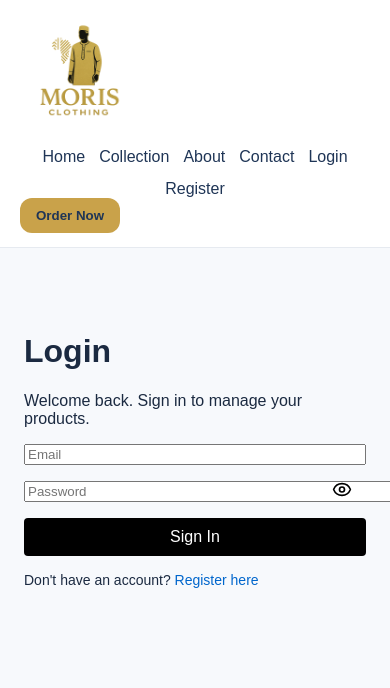
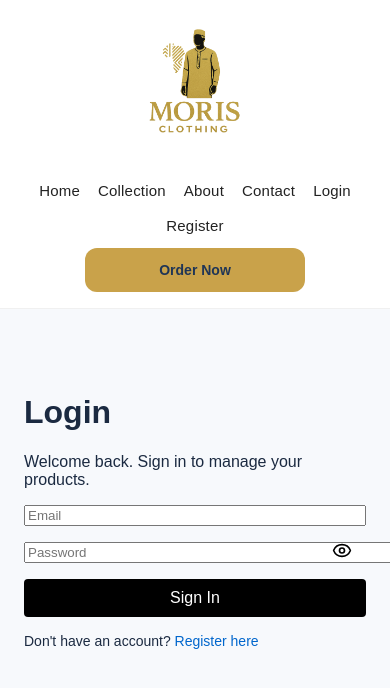
Before and after one commit to princebelieve/moris-clothings, a React (Vite) app in the folder client/: page /login in a window 390 px wide. Shown: the top 688 px of the page. Built offline with nearby package versions, Linux system fonts and the light colour scheme; no server answers.

Commit message:
Working on navbar and collection css

```diff
--- a/client/src/pages/Collection.jsx
+++ b/client/src/pages/Collection.jsx
@@ -19,10 +19,16 @@ export default function Collection() {
     <>
       <Navbar />
 
-      <div style={{ padding: "40px" }}>
-        <h1>All Products</h1>
-        <ProductGrid products={products} />
-      </div>
+      <section className="section-alt">
+        <div className="container">
+          <h1 className="title">All Products</h1>
+          <p className="muted">
+            Explore premium tailoring, custom gowns, senator wears and more.
+          </p>
+
+          <ProductGrid products={products} />
+        </div>
+      </section>
     </>
   );
 }
--- a/client/src/pages/ProductDetails.jsx
+++ b/client/src/pages/ProductDetails.jsx
@@ -53,11 +53,22 @@ export default function ProductDetails() {
       <Navbar />
 
       <div className="page">
-        <img src={product.image} width="300" alt={product.name} />
-        <h1>{product.name}</h1>
-        <h2>£{Number(product?.price || 0).toLocaleString()}</h2>
+        <div className="product-detail">
+          <img
+            src={product.image}
+            alt={product.name}
+            className="product-detail-image"
+          />
 
-        <button onClick={buyNow}>Buy Now</button>
+          <div className="product-detail-content">
+            <h1>{product.name}</h1>
+            <h2>£{Number(product?.price || 0).toLocaleString()}</h2>
+
+            <button className="primary" onClick={buyNow}>
+              Buy Now
+            </button>
+          </div>
+        </div>
       </div>
     </>
   );
--- a/client/src/styles/global.css
+++ b/client/src/styles/global.css
@@ -28,32 +28,72 @@ button {
 /* ================= NAVBAR ================= */
 
 .navbar {
-  display: flex;
-  justify-content: space-between;
-  align-items: center;
-  padding: 14px 20px;
-  background: var(--white);
-  border-bottom: 1px solid #e6eaf0;
   position: sticky;
   top: 0;
   z-index: 1000;
-  flex-wrap: wrap;
+  height: 76px;
+  padding: 0 6%;
+  display: flex;
+  align-items: center;
+  justify-content: space-between;
+  background: rgba(255,255,255,0.92);
+  backdrop-filter: blur(12px);
+  -webkit-backdrop-filter: blur(12px);
+  border-bottom: 1px solid rgba(0,0,0,0.06);
 }
 
 .logo {
-  width: 120px;
+  width: 138px;
+  object-fit: contain;
 }
 
 .nav-links {
   display: flex;
-  gap: 14px;
   align-items: center;
-  flex-wrap: wrap;
+  gap: 34px;
 }
 
 .nav-links a {
-  color: var(--navy);
+  position: relative;
+  font-size: 15px;
   font-weight: 500;
+  color: #222;
+  letter-spacing: 0.2px;
+}
+
+.nav-links a:hover {
+  color: var(--gold);
+}
+
+.nav-links a::after {
+  content: "";
+  position: absolute;
+  left: 0;
+  bottom: -8px;
+  width: 0;
+  height: 2px;
+  background: var(--gold);
+  transition: width 0.25s ease;
+}
+
+.nav-links a:hover::after {
+  width: 100%;
+}
+
+.cta {
+  height: 44px;
+  padding: 0 22px;
+  border: none;
+  border-radius: 999px;
+  background: #111;
+  color: white;
+  font-size: 14px;
+  font-weight: 600;
+}
+
+.cta:hover {
+  background: var(--gold);
+  color: #111;
 }
 
 /* CTA button */
@@ -71,38 +111,43 @@ button {
 .hero {
   display: flex;
   align-items: center;
-  min-height: 68vh;
-  padding: 50px 8%;
+  min-height: 62vh;
+  padding: 48px 6%;
   background:
     linear-gradient(
       to right,
-      rgba(0, 0, 0, 0.92) 0%,
-      rgba(0, 0, 0, 0.78) 38%,
-      rgba(0, 0, 0, 0.38) 68%,
-      rgba(0, 0, 0, 0.15) 100%
+      rgba(0,0,0,0.92) 0%,
+      rgba(0,0,0,0.82) 28%,
+      rgba(0,0,0,0.55) 46%,
+      rgba(0,0,0,0.10) 70%
     ),
-    url("/hero.jpg") center right / cover no-repeat;
+    url("/hero.jpg");
+  background-size: cover;
+  background-position: 72% center;
+  background-repeat: no-repeat;
 }
 
 .hero > div:first-child {
-  max-width: 560px;
+  max-width: 460px;
+  margin-left: 0;
 }
 
 .hero h1 {
-  margin: 0 0 16px;
-  font-size: 52px;
-  line-height: 1.02;
-  color: var(--gold);
-  letter-spacing: -1.5px;
-  max-width: 540px;
+  margin: 0 0 18px;
+  color: #d8b46a;
+  font-size: 58px;
+  line-height: 0.95;
+  font-weight: 700;
+  letter-spacing: -2px;
+  font-family: Georgia, "Times New Roman", serif;
 }
 
 .hero p {
-  margin: 0 0 28px;
-  color: rgba(255,255,255,0.82);
+  max-width: 420px;
+  margin: 0 0 30px;
+  color: rgba(255,255,255,0.78);
   font-size: 18px;
-  line-height: 1.7;
-  max-width: 500px;
+  line-height: 1.75;
 }
 
 /* Buttons */
@@ -128,52 +173,46 @@ button {
 
 .grid {
   display: grid;
-  grid-template-columns: repeat(auto-fit, minmax(240px, 1fr));
-  gap: 22px;
-  padding: 40px 20px;
-  max-width: 1100px;
-  margin: 0 auto;
+  grid-template-columns: repeat(auto-fit, minmax(320px, 1fr));
+  gap: 32px;
+  padding: 48px 0 0;
 }
 
 /* ================= CARD ================= */
 
 .card {
   background: var(--white);
-  padding: 14px;
-  border-radius: var(--radius);
-  box-shadow: 0 2px 10px rgba(0,0,0,0.04);
-  border: 1px solid #eef2f6;
-  transition: all 0.2s ease;
-}
-
-.card:hover {
-  transform: translateY(-4px);
-  box-shadow: 0 10px 25px rgba(0,0,0,0.08);
+  border-radius: 18px;
+  overflow: hidden;
+  border: 1px solid #eceff3;
+  box-shadow: 0 10px 30px rgba(0,0,0,0.05);
 }
 
 .card img {
   width: 100%;
-  height: 220px;
+  height: 360px;
   object-fit: cover;
-  border-radius: 10px;
 }
 
 .card h3 {
-  margin: 10px 0 4px;
-  font-size: 16px;
+  margin: 22px 22px 8px;
+  font-size: 22px;
+  color: #111;
 }
 
 .card p {
-  margin: 0;
-  color: #6b7a90;
+  margin: 0 22px 18px;
+  font-size: 18px;
+  color: var(--gold);
+  font-weight: 600;
 }
 
 .card button {
-  width: 100%;
-  margin-top: 8px;
-  padding: 10px;
-  border-radius: 10px;
-  border: none;
+  margin: 0 22px 14px;
+  width: calc(100% - 44px);
+  height: 48px;
+  border-radius: 12px;
+  font-size: 15px;
 }
 
 .wa {
@@ -266,3 +305,72 @@ button:hover {
   opacity: 1;
   transform: translateY(0);
 }
+
+.product-detail {
+  max-width: 1100px;
+  margin: 0 auto;
+  display: grid;
+  grid-template-columns: 1fr 1fr;
+  gap: 60px;
+  align-items: center;
+  padding: 40px 0;
+}
+
+.product-detail-image {
+  width: 100%;
+  max-width: 520px;
+  border-radius: 24px;
+  object-fit: cover;
+  justify-self: center;
+}
+
+.product-detail-content h1 {
+  margin: 0 0 14px;
+  font-size: 42px;
+  color: #111;
+}
+
+.product-detail-content h2 {
+  margin: 0 0 28px;
+  color: var(--gold);
+  font-size: 30px;
+}
+
+@media (max-width: 768px) {
+  .navbar {
+    height: auto;
+    padding: 16px 20px;
+    flex-direction: column;
+    gap: 14px;
+  }
+
+  .nav-links {
+    gap: 18px;
+    flex-wrap: wrap;
+    justify-content: center;
+  }
+
+  .cta {
+    width: 100%;
+    max-width: 220px;
+  }
+
+  .hero {
+    min-height: 70vh;
+    padding: 48px 20px;
+    background-position: 72% center;
+  }
+
+  .hero h1 {
+    font-size: 42px;
+  }
+
+  .grid {
+    grid-template-columns: 1fr;
+  }
+
+  .product-detail {
+    grid-template-columns: 1fr;
+    text-align: center;
+  }
+}
```
